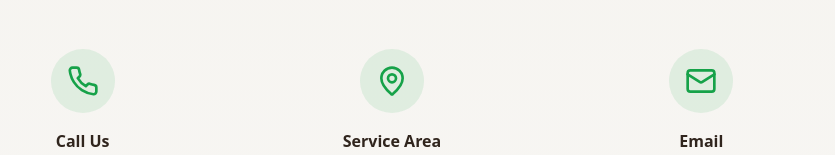
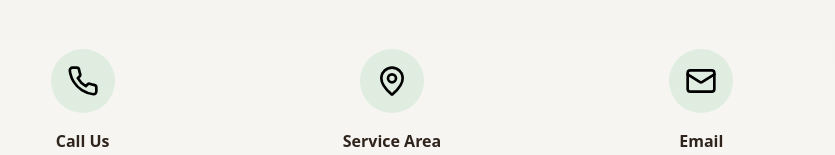
Before and after one commit to 65656567/Auto-mechanic-client, a React (Vite) app: page / in a window 1280 px wide. Shown: the part 2466-2621 px from the top of the page, without its empty margins (248-1083 px from the left). Built offline with nearby package versions, Linux system fonts and the light colour scheme; the HTML template or start-up script is replaced by a standard one.

Commit message:
Update Index.tsx

```diff
--- a/src/pages/Index.tsx
+++ b/src/pages/Index.tsx
@@ -33,7 +33,7 @@ const Index = () => {
             <div className="grid grid-cols-1 md:grid-cols-3 gap-8 mb-12">
               <div className="flex flex-col items-center">
                 <div className="w-16 h-16 bg-primary/10 rounded-full flex items-center justify-center mb-4">
-                  <Phone className="h-8 w-8 text-primary" />
+                  <Phone className="h-8 w-8 text-black" />
                 </div>
                 <h3 className="font-semibold text-foreground mb-2">Call Us</h3>
                 <p className="text-muted-foreground">970-216-8535</p>
@@ -41,7 +41,7 @@ const Index = () => {
 
               <div className="flex flex-col items-center">
                 <div className="w-16 h-16 bg-primary/10 rounded-full flex items-center justify-center mb-4">
-                  <MapPin className="h-8 w-8 text-primary" />
+                  <MapPin className="h-8 w-8 text-black" />
                 </div>
                 <h3 className="font-semibold text-foreground mb-2">Service Area</h3>
                 <p className="text-muted-foreground">Grand Junction, CO</p>
@@ -49,7 +49,7 @@ const Index = () => {
 
               <div className="flex flex-col items-center">
                 <div className="w-16 h-16 bg-primary/10 rounded-full flex items-center justify-center mb-4">
-                  <Mail className="h-8 w-8 text-primary" />
+                  <Mail className="h-8 w-8 text-black" />
                 </div>
                 <h3 className="font-semibold text-foreground mb-2">Email</h3>
                 <p className="text-muted-foreground">info@MesaAutomotive.com</p>
```
